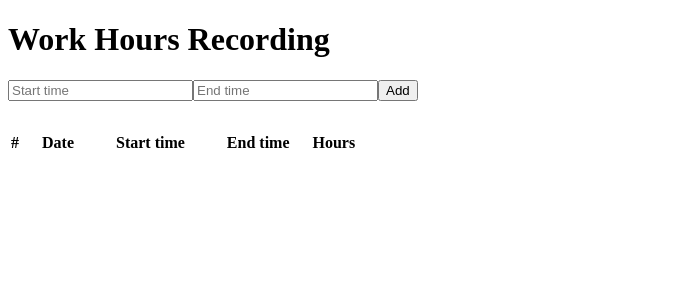
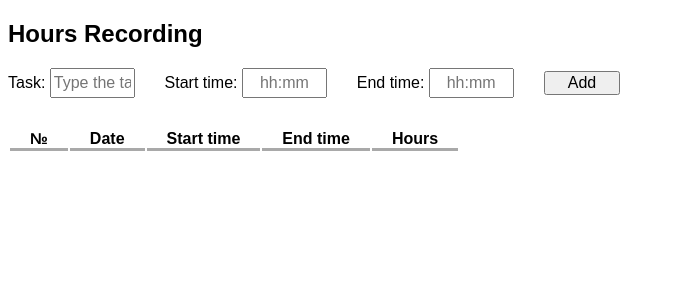
Before and after one commit to iuloz/Tasks-Activity-Monitoring, a React (Create React App) app in the folder work-hours-recording-application/: page /make-recording in a window 1280 px wide. Shown: the top 300 px of the page, without its empty margins (0-675 px from the left). Built offline with nearby package versions, Linux system fonts and the light colour scheme.

Commit message:
Can provide start/end time, calculated hours amount

```diff
--- /dev/null
+++ b/work-hours-recording-application/db.json
@@ -0,0 +1,19 @@
+{
+    "records": [
+      {
+        "id": 1,
+        "start": "8:00",
+        "end": "16:30"
+      },
+      {
+        "id": 2,
+        "start": "9:00",
+        "end": "16:30"
+      },
+      {
+        "id": 3,
+        "start": "10:00",
+        "end": "16:30"
+      }
+    ]
+  }
--- a/work-hours-recording-application/package.json
+++ b/work-hours-recording-application/package.json
@@ -6,8 +6,10 @@
     "@testing-library/jest-dom": "^5.17.0",
     "@testing-library/react": "^13.4.0",
     "@testing-library/user-event": "^13.5.0",
+    "json-server": "^0.17.3",
     "react": "^18.2.0",
     "react-dom": "^18.2.0",
+    "react-router-dom": "^6.16.0",
     "react-scripts": "5.0.1",
     "web-vitals": "^2.1.4"
   },
--- /dev/null
+++ b/work-hours-recording-application/src/About.js
@@ -0,0 +1,11 @@
+function About(){
+    return (
+        <div>
+            <p>This application allows to make hours recordings for tasks or works.</p>
+            <p>Author: Iurii Lozhkin</p>
+            <p>More information will be added.</p>
+        </div>
+    )
+}
+
+export default About;
--- a/work-hours-recording-application/src/AllRecordings.js
+++ b/work-hours-recording-application/src/AllRecordings.js
@@ -1,6 +1,45 @@
+import { useState, useEffect } from "react";
+
 // This is recordings list view, made during whole time
 function AllRecordings(){
+    const [recordingsList, setRecordingList] = useState([]);
 
+    useEffect(() => {
+        fetch('http://localhost:3010/records')
+          .then(response => response.json())
+          .then(data => setRecordingList(data))
+          .catch(error => console.error('Error fetching data:', error));
+      }, []);
+
+
+
+    return(
+        <>
+            <h2>All hours recordings</h2>
+            <div style={{paddingTop:"30px"}}></div>
+            <table id="table">
+                <tbody>
+                    <tr>
+                        <th>№</th>
+                        <th>Date</th>
+                        <th>Start time</th>
+                        <th>End time</th>
+                        <th>Hours</th>
+                    </tr>
+                {
+                    recordingsList.map((data, index) =>
+                    <tr key={index}>
+                        <td>{index+1}.</td>
+                        <td>{data.date}</td>
+                        <td>{data.start}</td>
+                        <td>{data.end}</td>
+                        <td>{data.hours}</td>
+                    </tr>)
+                }
+                </tbody>
+            </table>
+        </>
+    );
 }
 
 
--- a/work-hours-recording-application/src/App.js
+++ b/work-hours-recording-application/src/App.js
@@ -1,10 +1,19 @@
-import HoursRecordings from "./HoursRecording";
+import Menu from "./Menu";
+import {BrowserRouter, Routes, Route} from "react-router-dom";
+import HoursRecordings from "./HoursRecordings";
+import About from "./About";
+import AllRecordings from "./AllRecordings";
 
 function App() {
     return (
-        <div className="App">
-            <HoursRecordings />
-        </div>
+        <BrowserRouter>
+            <Routes>
+                <Route path="/" element={<Menu/>}/>
+                <Route path="/make-recording" element={<HoursRecordings/>}/>
+                <Route path="/about" element={<About/>}/>
+                <Route path="/recordings" element={<AllRecordings/>}/>
+            </Routes>
+        </BrowserRouter>
     );
 }
 
--- a/work-hours-recording-application/src/HoursRecording.js
+++ /dev/null
@@ -1,36 +0,0 @@
-import { useState } from "react";
-import HoursRecordingsItem from "./HoursRecordingsItem";
-
-function HoursRecordings() {
-    const [hoursRecords, setHoursRecords] = useState([]);
-    const [newHoursRecord, setNewHoursRecord] = useState({ id: "", start: "", end: "" });
-
-    const recordHours = async (event) => {
-        await event.preventDefault();
-        if (newHoursRecord.start === "" || newHoursRecord.end === "") {
-            return;
-        } else {
-            setHoursRecords([...hoursRecords, newHoursRecord]);
-        }
-        setNewHoursRecord({ id: "", start: "", end: "" });
-    }
-
-    const hoursChanged = (event) => {
-        setNewHoursRecord({ ...newHoursRecord, id: "", [event.target.name]: event.target.value });
-    }
-
-
-    return (
-        <>
-            <h1>Work Hours Recording</h1>
-            <form onSubmit={recordHours}>
-                <input type="text" placeholder="Start time" name="start" value={newHoursRecord.start} onChange={hoursChanged}></input>
-                <input type="text" placeholder="End time" name="end" value={newHoursRecord.end} onChange={hoursChanged}></input>
-                <input id="submitBtn" type="submit" value="Add" />
-            </form>
-            <HoursRecordingsItem hoursRecords={hoursRecords} />
-        </>
-    )
-}
-
-export default HoursRecordings;
--- /dev/null
+++ b/work-hours-recording-application/src/HoursRecordings.js
@@ -0,0 +1,62 @@
+import { useState } from "react";
+import HoursRecordingsItem from "./HoursRecordingsItem";
+
+function HoursRecordings() {
+    const [hoursRecords, setHoursRecords] = useState([]);
+    const [newHoursRecord, setNewHoursRecord] = useState({ id: "", date: "", task: "", start: "", end: "", hours: ""});
+
+    const recordHours = async (event) => {
+        await event.preventDefault();
+        if (newHoursRecord.start === "" || newHoursRecord.end === "") {
+            return;
+        } else {
+            // Calculating time difference between star and end time
+            const [hoursStart, minutesStart] = newHoursRecord.start.split(':').map(Number);
+            const [hoursEnd, minutesEnd] = newHoursRecord.end.split(':').map(Number);
+            if (minutesStart > 59 || minutesStart < 0 || hoursStart > 23 || hoursStart < 0
+                || minutesEnd > 59 || minutesEnd < 0 || hoursEnd > 23 || hoursEnd < 0){
+                alert('Please, provide time in correct format: "hh:mm"');
+                return;
+            } else {
+                const dateStart = new Date(0, 0, 0, hoursStart, minutesStart);
+                const dateEnd = new Date(0, 0, 0, hoursEnd, minutesEnd);
+                const timeDifference = Math.abs(dateEnd < dateStart ? dateEnd-dateStart+24*1000*60*60 : dateEnd-dateStart);
+                const hoursDifference = (timeDifference / (1000 * 60 * 60)).toFixed(1);
+
+                setNewHoursRecord(prev => ({ ...prev, hours: hoursDifference }));
+                setHoursRecords(prev => [...prev, { ...newHoursRecord, hours: hoursDifference }]);
+            }
+        }
+        // Setting empty fields for start and end to make input fields empty after form submit
+        setNewHoursRecord(prev => ({ ...prev, task: "", start: "", end: "" }));
+    }
+
+    const hoursChanged = (event) => {
+        const date = (new Date()).toLocaleDateString("fi-FI", {
+            day: "2-digit",
+            month: "2-digit",
+            year: "numeric",
+        });
+
+        setNewHoursRecord({ ...newHoursRecord, date: date, [event.target.name]: event.target.value });
+    }
+
+
+    return (
+        <>
+            <h2>Hours Recording</h2>
+            <form onSubmit={recordHours}>
+                <label htmlFor="task">Task: </label>
+                <input type="text"  placeholder="Type the task" name="task" value={newHoursRecord.task} onChange={hoursChanged}></input>
+                <label htmlFor="start">Start time: </label>
+                <input type="text"  placeholder="hh:mm" name="start" value={newHoursRecord.start} onChange={hoursChanged}></input>
+                <label htmlFor="end">End time: </label>
+                <input type="text" placeholder="hh:mm" name="end" value={newHoursRecord.end} onChange={hoursChanged}></input>
+                <input id="submitBtn" type="submit" value="Add" />
+            </form>
+            <HoursRecordingsItem hoursRecords={hoursRecords} />
+        </>
+    )
+}
+
+export default HoursRecordings;
--- a/work-hours-recording-application/src/HoursRecordingsItem.js
+++ b/work-hours-recording-application/src/HoursRecordingsItem.js
@@ -1,9 +1,6 @@
+import "./styles.css"
+
 function HoursRecordingsItem(props){
-    let date = (new Date()).toLocaleDateString("fi-FI", {
-        day: "2-digit",
-        month: "2-digit",
-        year: "numeric",
-      });
 
     return (
         <>
@@ -11,19 +8,20 @@ function HoursRecordingsItem(props){
             <table id="table">
                 <tbody>
                     <tr>
-                        <th>#</th>
-                        <th style={{padding:"0px 20px"}}>Date</th>
-                        <th style={{padding:"0px 20px"}}>Start time</th>
-                        <th style={{padding:"0px 20px"}}>End time</th>
+                        <th>№</th>
+                        <th>Date</th>
+                        <th>Start time</th>
+                        <th>End time</th>
                         <th>Hours</th>
                     </tr>
                 {
                     props.hoursRecords.map((record, index) =>
                     <tr key={index}>
                         <td>{index+1}.</td>
-                        <td style={{padding:"0px 20px"}}>{date}</td>
-                        <td style={{padding:"0px 20px"}}>{record.start}</td>
-                        <td style={{padding:"0px 20px"}}>{record.end}</td>
+                        <td>{record.date}</td>
+                        <td>{record.start}</td>
+                        <td>{record.end}</td>
+                        <td>{record.hours}</td>
                     </tr>)
                 }
                 </tbody>
--- a/work-hours-recording-application/src/Menu.js
+++ b/work-hours-recording-application/src/Menu.js
@@ -1,7 +1,17 @@
-import AllRecordings from "./AllRecordings";
-import HoursRecordings from "./HoursRecording";
+import { Link } from "react-router-dom";
+import "./styles.css"
+
 
 // This is main menu view, from where user can choose what to see.
-function Menu(){
-    return
+function Menu() {
+
+    return (
+        <div>
+                <Link className="link" to="/make-recording">Record hours</Link>
+                <Link className="link" to="/recordings">See all recordings</Link>
+                <Link className="link" to="/about">About</Link>
+        </div>
+    )
 }
+
+export default Menu;
--- /dev/null
+++ b/work-hours-recording-application/src/styles.css
@@ -0,0 +1,32 @@
+body {
+    font-family: arial;
+}
+
+.link {
+    padding-right: 50px;
+    font-size: 20px;
+}
+
+th {
+    padding:0px 20px;
+    font-size: 15px;
+    border-bottom: 3px solid darkgray;
+    font-size: 2vh;
+}
+
+td {
+    padding:0px 20px;
+    border-bottom: 1px solid darkgray;
+}
+
+input {
+    height: 3vh;
+    width: 6vw;
+    margin-right: 30px;
+    font-size: 2vh;
+    text-align: center;
+}
+
+label {
+    font-size: 2vh;
+}
```
Also changed, not shown: 1 other file (tests, documents, lock files or other folders).
